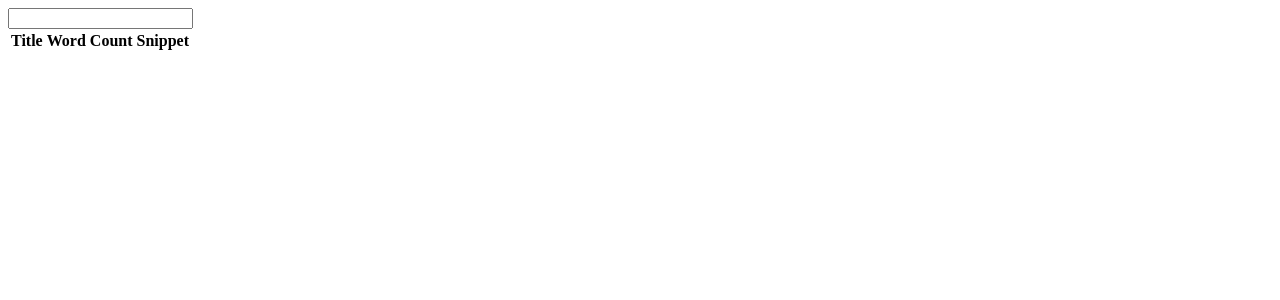
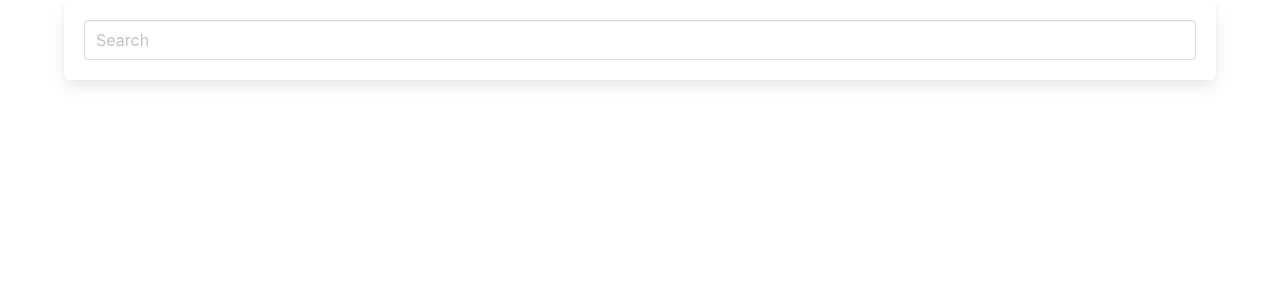
Before and after one commit to Seborider/wsearch, an Angular app: page / in a window 1280 px wide. Shown: the top 300 px of the page. Built offline with nearby package versions, Linux system fonts and the light colour scheme.

Commit message:
💄 Add styling

```diff
--- a/src/app/app.component.html
+++ b/src/app/app.component.html
@@ -1,6 +1,11 @@
+
+<div class="container">
 <app-search-bar
 (submitted)="onTerm($event)"
 ></app-search-bar>
 <app-page-list
+*ngIf="pages.length"
 [pages]="pages"
 ></app-page-list>
+
+</div>
--- a/src/app/search-bar/search-bar.component.html
+++ b/src/app/search-bar/search-bar.component.html
@@ -1,3 +1,8 @@
-<form (submit)="onFormSubmit($event)" >
-    <input (input)="term=($any($event.target).value)"/>
-</form>
+<div class="box">
+    <form (submit)="onFormSubmit($event)" >
+        <input
+        class="input"
+        placeholder="Search"
+        (input)="term=($any($event.target).value)"/>
+    </form>
+</div>
--- a/src/styles.css
+++ b/src/styles.css
@@ -1 +1,6 @@
 /* You can add global styles to this file, and also import other style files */
+@import 'bulma/css/bulma';
+
+.searchmatch {
+    font-weight: bold;
+}
```
